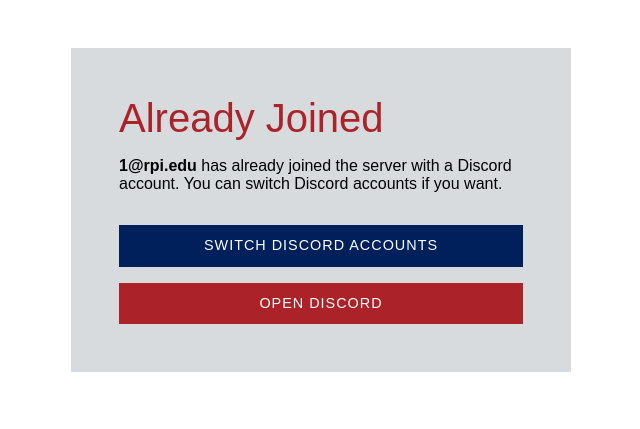
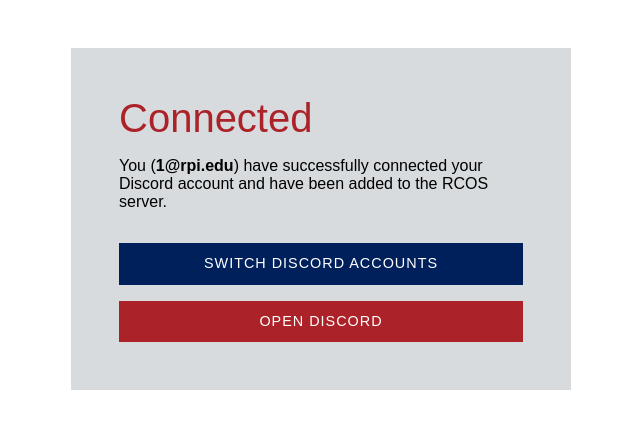
Before and after one commit to rcos/rcos-automation, a Flask app: template rcosautomation/templates/already_joined.html in a window 1280 px wide. Shown: the part 55-484 px from the top of the page, without its empty margins (319-959 px from the left). Run offline with Flask 2, Linux system fonts and the light colour scheme; the template is opened without the code that fills it: most values are stand-ins (such as "Sample title", 1, 10 or a date in 2020).

Commit message:
Improve views

```diff
--- a/rcosautomation/templates/already_joined.html
+++ b/rcosautomation/templates/already_joined.html
@@ -1,7 +1,7 @@
 {% extends "layout.html" %}
 {% block content %}
-<h1 class="rpi-page-title">Already Joined</h1>
-<p><strong>{{ rcs_id }}@rpi.edu</strong> has already joined the server with a Discord account. You can switch Discord accounts if you want.</p>
+<h1 class="rpi-page-title">Connected</h1>
+<p>You (<strong>{{ rcs_id }}@rpi.edu</strong>) have successfully connected your Discord account and have been added to the RCOS server.</p>
 <form method="POST" action="/discord/reset" style="margin-top: 2rem;">
     <button class="rpi-button is-fullwidth">Switch Discord Accounts</button>
     <a href="https://discord.com/channels/{{ discord_server_id }}" class="rpi-button red is-fullwidth" style="margin-top: 1rem;">Open Discord</a>
--- a/rcosautomation/views.py
+++ b/rcosautomation/views.py
@@ -128,4 +128,5 @@
 
 @app.errorhandler(Exception)
 def handle_error(e):
+    print(e)
     return render_template('error.html', error=e), 500
```
